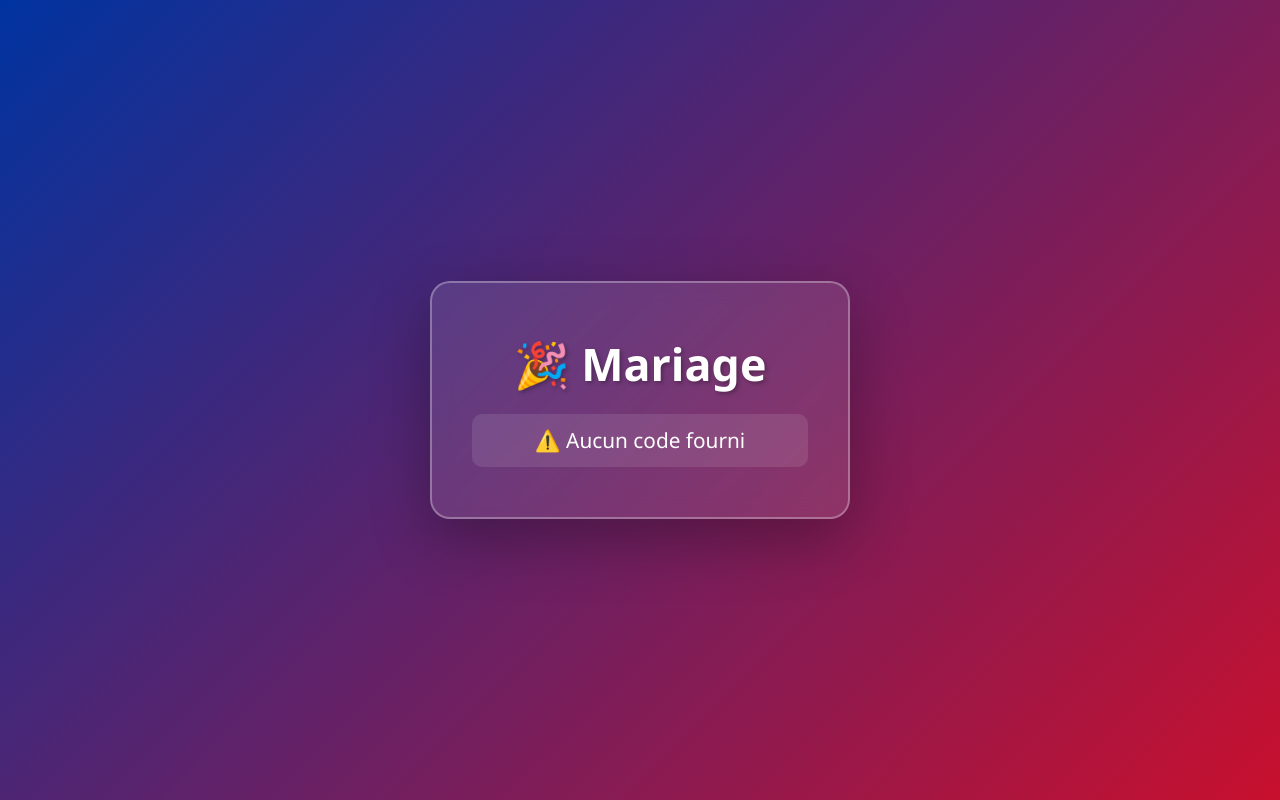
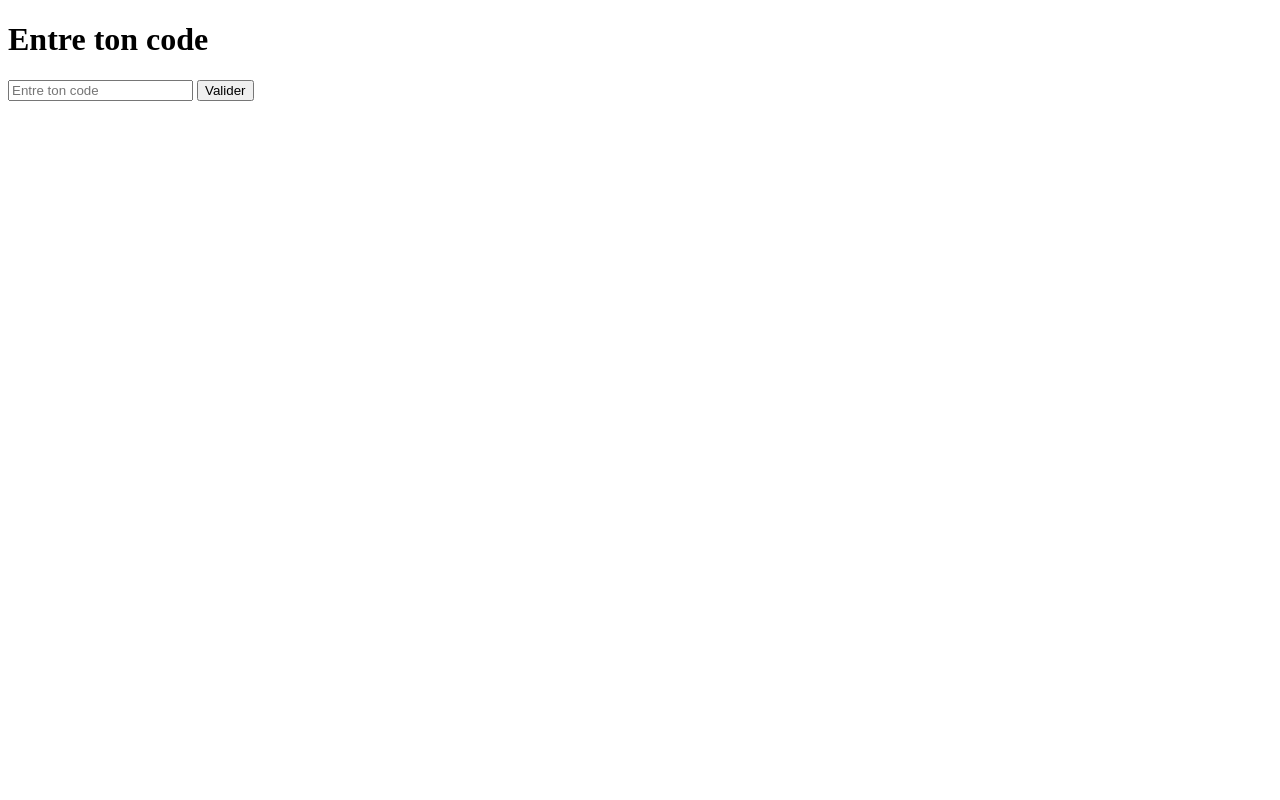
Before and after one commit to christophedebortolicdb-collab/find-your-match, a plain HTML site: page index.html in a window 1280 px wide. Drawn offline with nearby package versions, Linux system fonts and the light colour scheme.

Commit message:
Update index.html

```diff
--- a/index.html
+++ b/index.html
@@ -1,29 +1,44 @@
 <!DOCTYPE html>
-<html lang="fr">
+<html>
 <head>
-  <meta charset="UTF-8" />
-  <meta name="viewport" content="width=device-width, initial-scale=1.0" />
   <title>Jeu Mariage</title>
-  <link rel="stylesheet" href="style.css" />
 </head>
+
 <body>
-  <div class="card">
-    <h1>🎉 Mariage</h1>
-    <p id="message">Vérification en cours...</p>
-  </div>
 
-  <script src="https://cdn.jsdelivr.net/npm/canvas-confetti@1.9.3/dist/confetti.browser.min.js"></script>
-  <script src="script.js"></script>
-  <script>
-    // Récupère le code depuis l'URL
-    const params = new URLSearchParams(window.location.search);
-    const code = params.get('code');
+<h1>Entre ton code</h1>
 
-    if (code) {
-      verifierCode(code);
-    } else {
-      document.getElementById('message').textContent = '⚠️ Aucun code fourni';
-    }
-  </script>
+<input type="text" id="codeInput" placeholder="Entre ton code">
+<button onclick="verifierCode()">Valider</button>
+
+<p id="result"></p>
+
+<script>
+const codes = {
+  "ABC123": false,
+  "TEST01": false,
+  "MARIAGE2026": false
+};
+
+function verifierCode() {
+  const code = document.getElementById("codeInput").value.trim();
+  const result = document.getElementById("result");
+
+  if (!codes.hasOwnProperty(code)) {
+    result.textContent = "❌ Code invalide";
+    return;
+  }
+
+  if (codes[code] === true) {
+    result.textContent = "⚠️ Code déjà utilisé";
+    return;
+  }
+
+  codes[code] = true;
+
+  result.textContent = "🎉 Code valide !";
+}
+</script>
+
 </body>
 </html>
```
